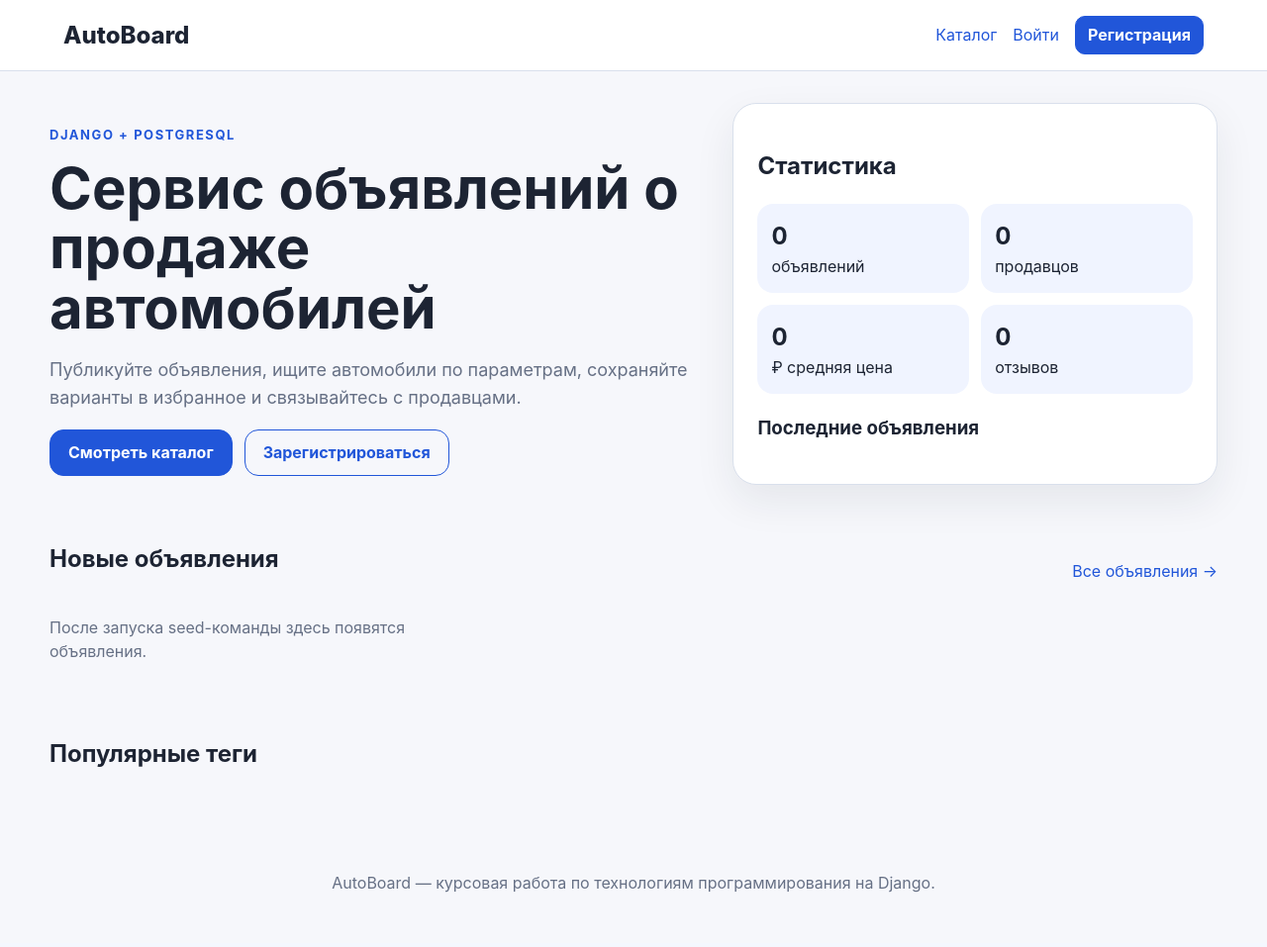
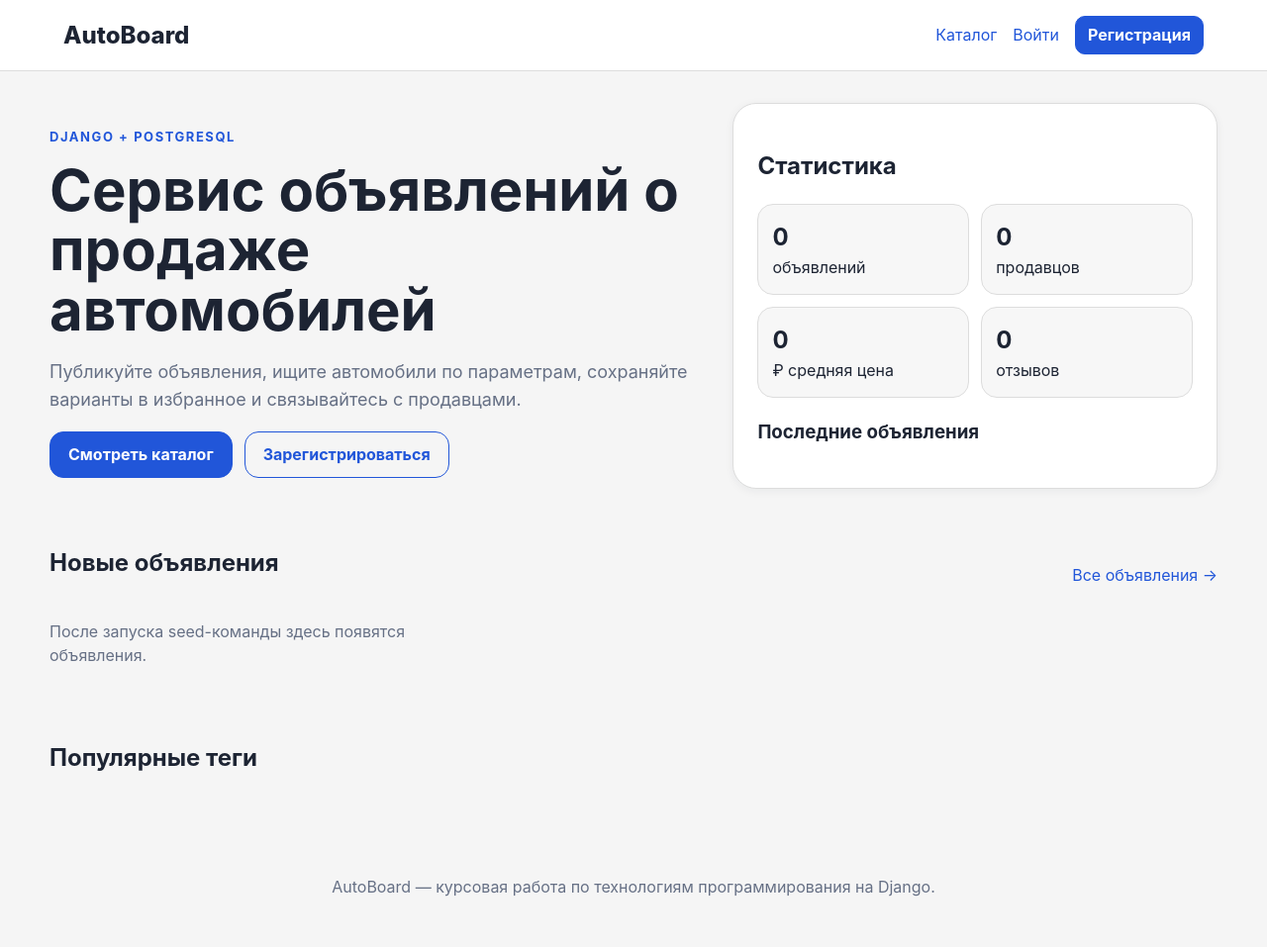
Before and after one commit to IGentleI/KOORSACH, a Django app: page / in a window 1280 px wide. Shown: the whole page at 99% size. Before the commit the page ends 902 px from the top, so only its background shows below. Run offline with Django 5.2, Linux system fonts and the light colour scheme; data that the repository does not hold is empty.

Commit message:
Polish coursework grade-five readiness

```diff
--- a/autoboard_coursework/helloapp/static/helloapp/css/style.css
+++ b/autoboard_coursework/helloapp/static/helloapp/css/style.css
@@ -1,14 +1,14 @@
 :root {
-    --bg: #f6f7fb;
+    --bg: #f5f5f5;
     --surface: #ffffff;
     --text: #1d2433;
     --muted: #667085;
     --primary: #2156d9;
     --primary-dark: #163ea0;
-    --border: #d9e0ec;
+    --border: #dddddd;
     --danger: #c62828;
     --success: #16823a;
-    --shadow: 0 16px 40px rgba(22, 34, 51, 0.08);
+    --shadow: 0 2px 10px rgba(22, 34, 51, 0.06);
 }
 
 * { box-sizing: border-box; }
@@ -31,9 +31,8 @@ a:hover { color: var(--primary-dark); }
     justify-content: space-between;
     gap: 20px;
     padding: 16px clamp(16px, 5vw, 64px);
-    background: rgba(255,255,255,0.94);
+    background: #ffffff;
     border-bottom: 1px solid var(--border);
-    backdrop-filter: blur(12px);
 }
 .logo { font-weight: 800; font-size: 24px; color: var(--text); }
 .main-nav { display: flex; align-items: center; gap: 16px; }
@@ -83,7 +82,7 @@ a:hover { color: var(--primary-dark); }
 .vertical { flex-direction: column; align-items: stretch; }
 
 .stats-grid { display: grid; grid-template-columns: repeat(2, 1fr); gap: 12px; }
-.stats-grid span { background: #f0f4ff; border-radius: 16px; padding: 14px; }
+.stats-grid span { background: #f7f7f7; border: 1px solid var(--border); border-radius: 16px; padding: 14px; }
 .stats-grid b { display: block; font-size: 24px; }
 .latest-box { margin-top: 20px; }
 
@@ -93,9 +92,9 @@ a:hover { color: var(--primary-dark); }
 .page-title p { color: var(--muted); max-width: 760px; }
 .cards-grid { display: grid; grid-template-columns: repeat(3, minmax(0, 1fr)); gap: 20px; }
 .car-card { padding: 0; overflow: hidden; }
-.car-image { display: block; aspect-ratio: 16/10; background: #e7edf7; }
+.car-image { display: block; aspect-ratio: 16/10; background: #eeeeee; }
 .car-image img, .detail-media img { width: 100%; height: 100%; object-fit: cover; display: block; }
-.placeholder-image { display: grid; place-items: center; width: 100%; height: 100%; min-height: 220px; font-size: 46px; font-weight: 800; color: var(--primary); background: linear-gradient(135deg, #e9f0ff, #ffffff); }
+.placeholder-image { display: grid; place-items: center; width: 100%; height: 100%; min-height: 220px; font-size: 46px; font-weight: 800; color: var(--primary); background: #eeeeee; }
 .placeholder-image.big { min-height: 420px; border-radius: 24px; }
 .card-body { padding: 18px; }
 .card-title-row { display: flex; align-items: start; justify-content: space-between; gap: 10px; }
@@ -138,7 +137,7 @@ label { display: block; font-weight: 700; margin-bottom: 6px; }
 .thumbs img { width: 90px; height: 70px; border-radius: 12px; object-fit: cover; }
 .status-row { display: flex; justify-content: space-between; gap: 12px; }
 .specs { display: grid; grid-template-columns: repeat(2, minmax(0, 1fr)); gap: 12px; }
-.specs div { background: #f6f8fb; padding: 12px; border-radius: 14px; }
+.specs div { background: #f7f7f7; border: 1px solid var(--border); padding: 12px; border-radius: 14px; }
 .specs dt { color: var(--muted); font-size: 13px; }
 .specs dd { margin: 0; font-weight: 800; }
 .contact-card { margin-top: 24px; }
```
Also changed, not shown: autoboard_coursework/helloapp/models.py (+4 -4 lines).
